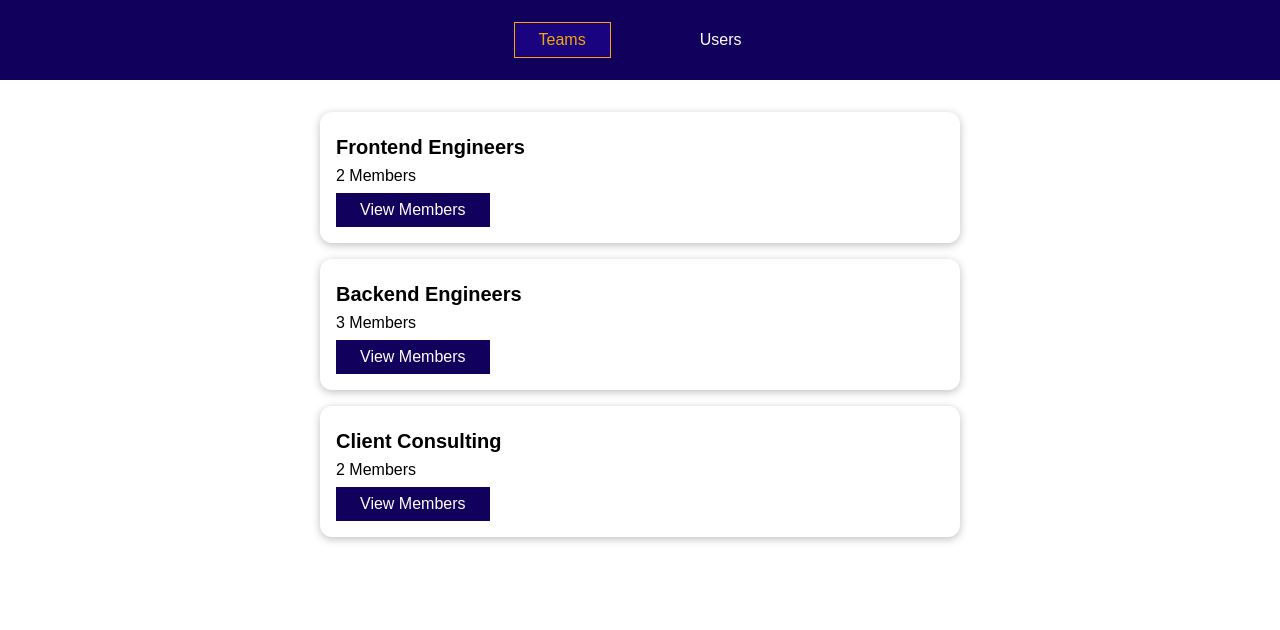
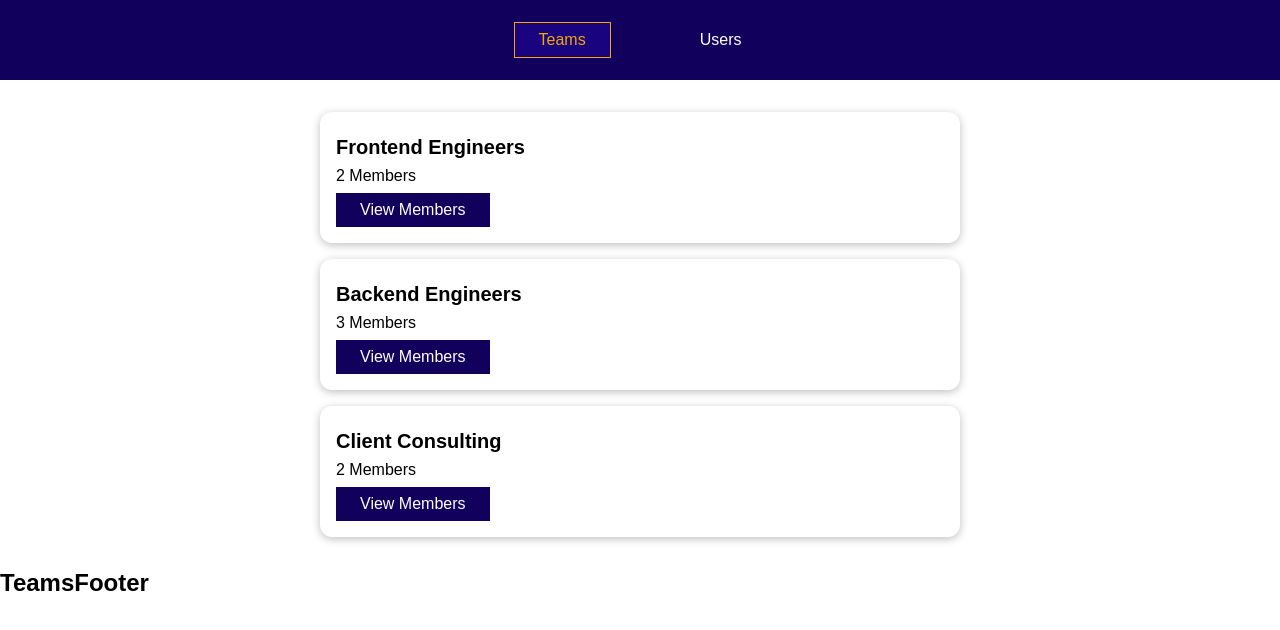
Before and after one commit to AlexL70/vue-the-complete-guide, a Vue app in the folder l166-routing/: page /teams in a window 1280 px wide. Shown: the top 630 px of the page. Built offline with nearby package versions, Linux system fonts and the light colour scheme.

Commit message:
181. Rendering Multiple Routes with Named Router Views

```diff
--- a/l166-routing/src/App.vue
+++ b/l166-routing/src/App.vue
@@ -3,6 +3,9 @@
   <main>
     <router-view></router-view>
   </main>
+  <footer>
+    <router-view name="footer"></router-view>
+  </footer>
 </template>
 
 <script>
--- /dev/null
+++ b/l166-routing/src/components/teams/TeamsFooter.vue
@@ -0,0 +1,3 @@
+<template>
+    <h2>TeamsFooter</h2>
+</template>
--- /dev/null
+++ b/l166-routing/src/components/users/UsersFooter.vue
@@ -0,0 +1,3 @@
+<template>
+    <h2>Users Footer</h2>
+</template>
--- a/l166-routing/src/main.js
+++ b/l166-routing/src/main.js
@@ -5,6 +5,8 @@ import App from './App.vue';
 import TeamsList from './components/teams/TeamsList.vue';
 import UsersList from './components/users/UsersList.vue';
 import TeamMembers from './components/teams/TeamMembers.vue';
+import UsersFooter from './components/users/UsersFooter.vue';
+import TeamsFooter from './components/teams/TeamsFooter.vue';
 import NotFound from './components/nav/NotFound.vue';
 
 const router = createRouter({
@@ -12,11 +14,12 @@ const router = createRouter({
     routes: [
         { path: "/", redirect: "/teams" },
         {
-            name: "teams", path: "/teams", component: TeamsList, children: [
+            name: "teams", path: "/teams",
+            components: { default: TeamsList, footer: TeamsFooter }, children: [
                 { name: "team-members", path: ":teamId", component: TeamMembers, props: true },
             ]
         },
-        { path: "/users", component: UsersList },
+        { path: "/users", components: { default: UsersList, footer: UsersFooter } },
         { path: "/:notFound(.*)", component: NotFound },
     ],
     linkActiveClass: "active-link",
```
